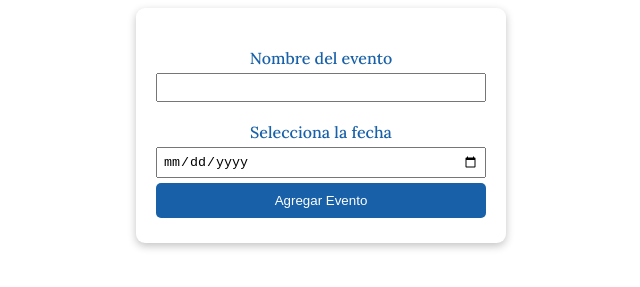
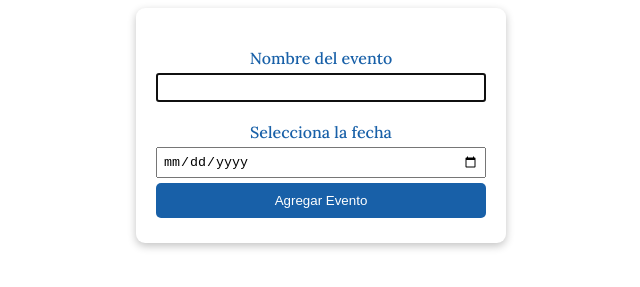
Before and after one commit to franklyncastro/Calendar-Date, a plain HTML site: page index.html in a window 1280 px wide. Shown: the part 129-416 px from the top of the page, without its empty margins (319-959 px from the left). Drawn offline with Linux system fonts and the light colour scheme.

Commit message:
Update input

```diff
--- a/index.html
+++ b/index.html
@@ -20,7 +20,7 @@
             <div class="form">
                 <form action="">
                     <label for="eventName">Nombre del evento</label>
-                    <input type="text" id="eventName">
+                    <input type="text" id="eventName" autofocus>
                     <label for="eventDate">Selecciona la fecha</label>
                     <input type="date" id="eventDate">
                     <input type="submit" id="btn" value="Agregar Evento">
```
